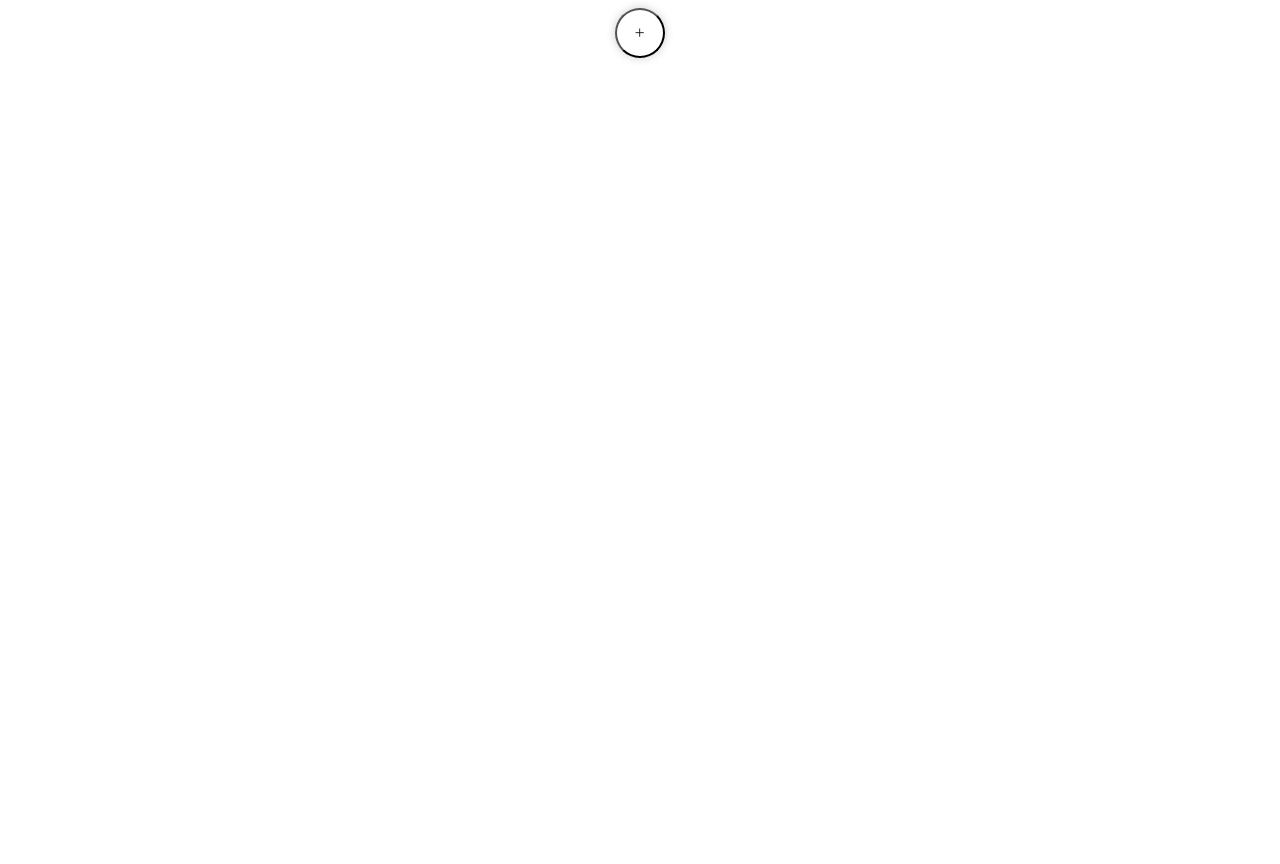
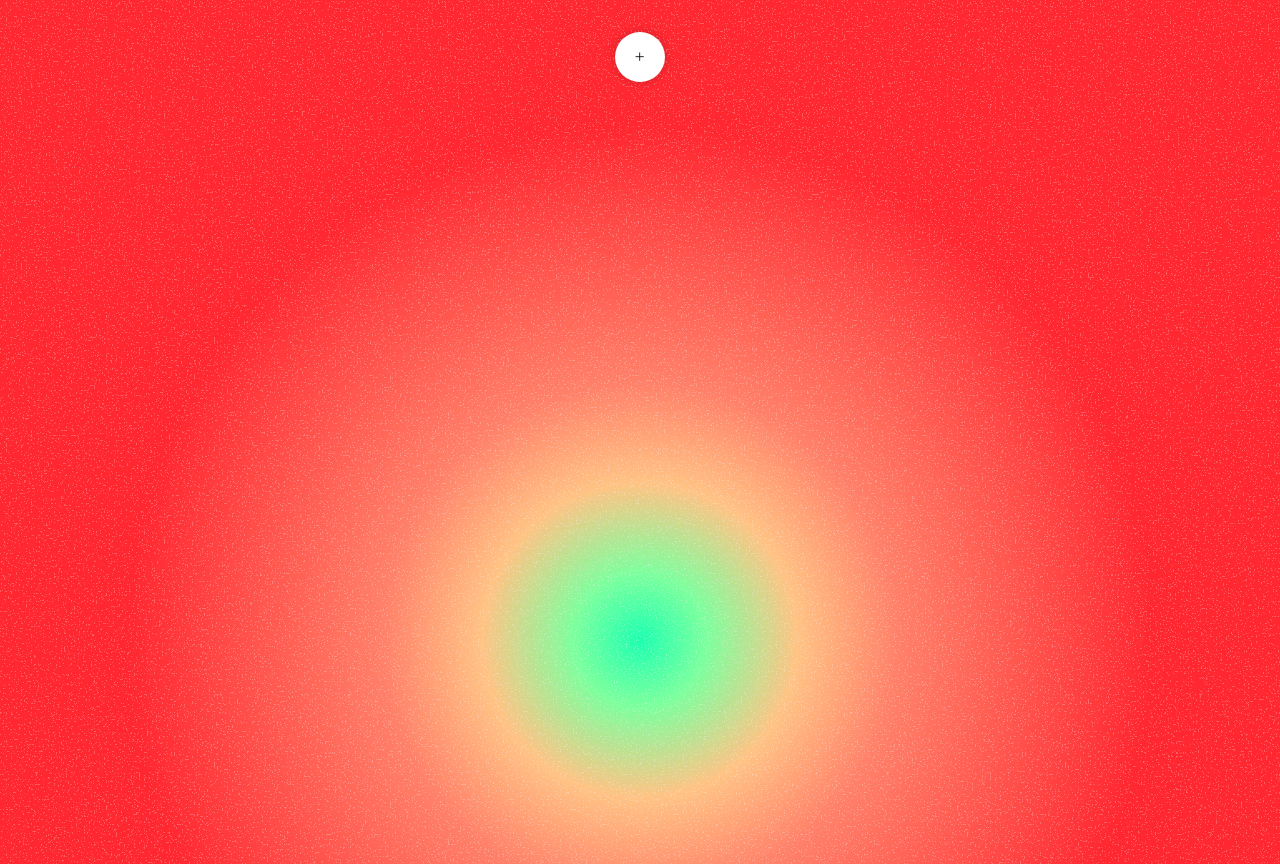
Before and after one commit to Thekindkhosi/todo-list, a React (Vite) app: page / in a window 1280 px wide. Before the commit the page ends 800 px from the top, so only its background shows below. Built offline with nearby package versions, Linux system fonts and the light colour scheme.

Commit message:
Background Styled

```diff
--- a/src/App.scss
+++ b/src/App.scss
@@ -1,3 +1,4 @@
+div {
   .openFormButtonContainer {
     display: flex;
     align-items: center;
@@ -5,15 +6,15 @@
     .openFormButton {
       width: 50px;
       height: 50px;
+      border: none;
       border-radius: 50%;
       display: flex;
       align-items: center;
       justify-content: center;
-    background-color: #fff;
+      background-color: #ffffff;
       box-shadow: 0 0 10px rgba(0, 0, 0, 0.2);
       transition: all 0.2s ease-in-out;
       &:hover {
-      // background-color: rgb(216, 252, 162);
         cursor: pointer;
       }
       &:active {
@@ -21,7 +22,6 @@
       }
     }
   }
-
   .formContainer {
     position: fixed;
     top: 50%;
@@ -35,3 +35,4 @@
     padding: 20px;
     display: flex;
   }
+}
--- /dev/null
+++ b/src/index.scss
@@ -0,0 +1,17 @@
+@import url("https://fonts.googleapis.com/css2?family=Roboto+Condensed:ital,wght@0,100..900;1,100..900&display=swap");
+
+* {
+  font-family: "Roboto Condensed", sans-serif;
+}
+
+body {
+  overflow: hidden;
+  background: url(./assets/gggrain.svg);
+  background-attachment: fixed;
+  background-repeat: no-repeat;
+  background-size: cover;
+  background-position: center;
+  padding: 2rem;
+  height: 100vh;
+  margin: 0;
+}
```
Also changed, not shown: src/main.tsx (+7 -7 lines), src/assets/gggrain.svg (added), src/index.css (deleted). Lines whose indentation alone changed are shown as unchanged.
